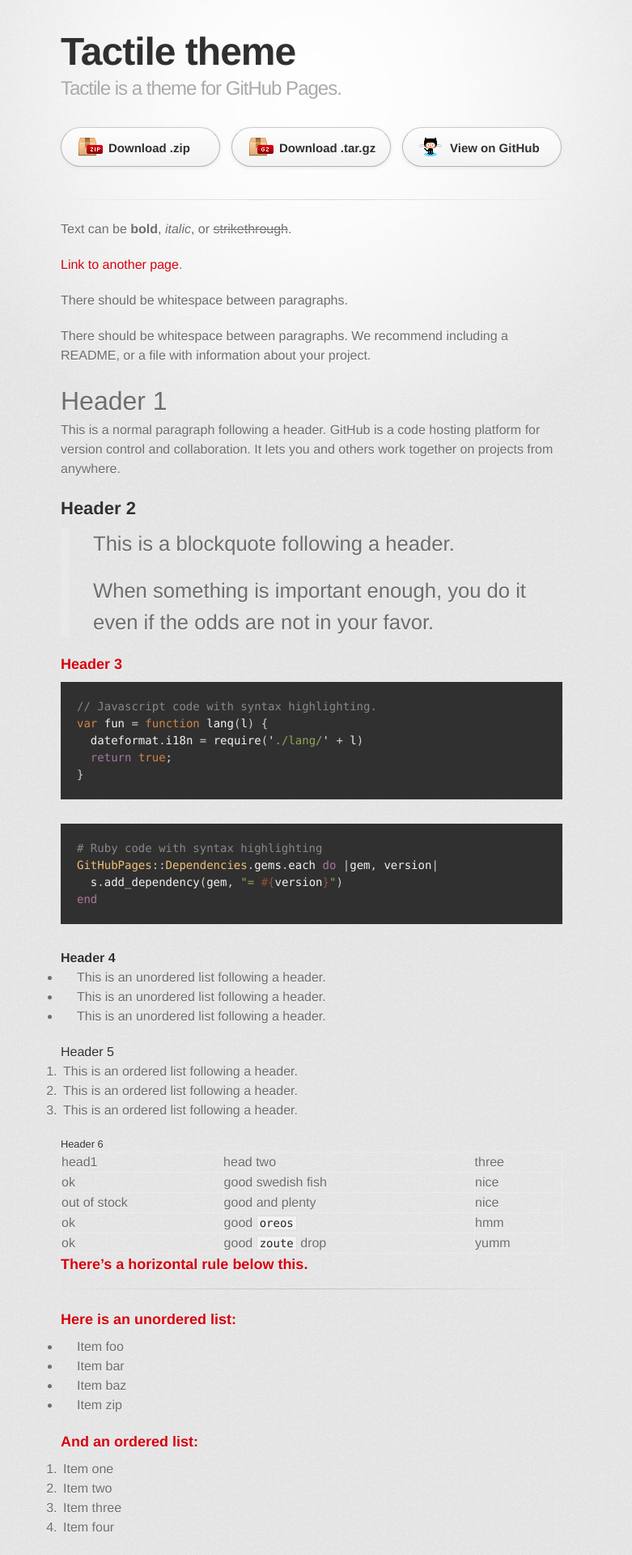
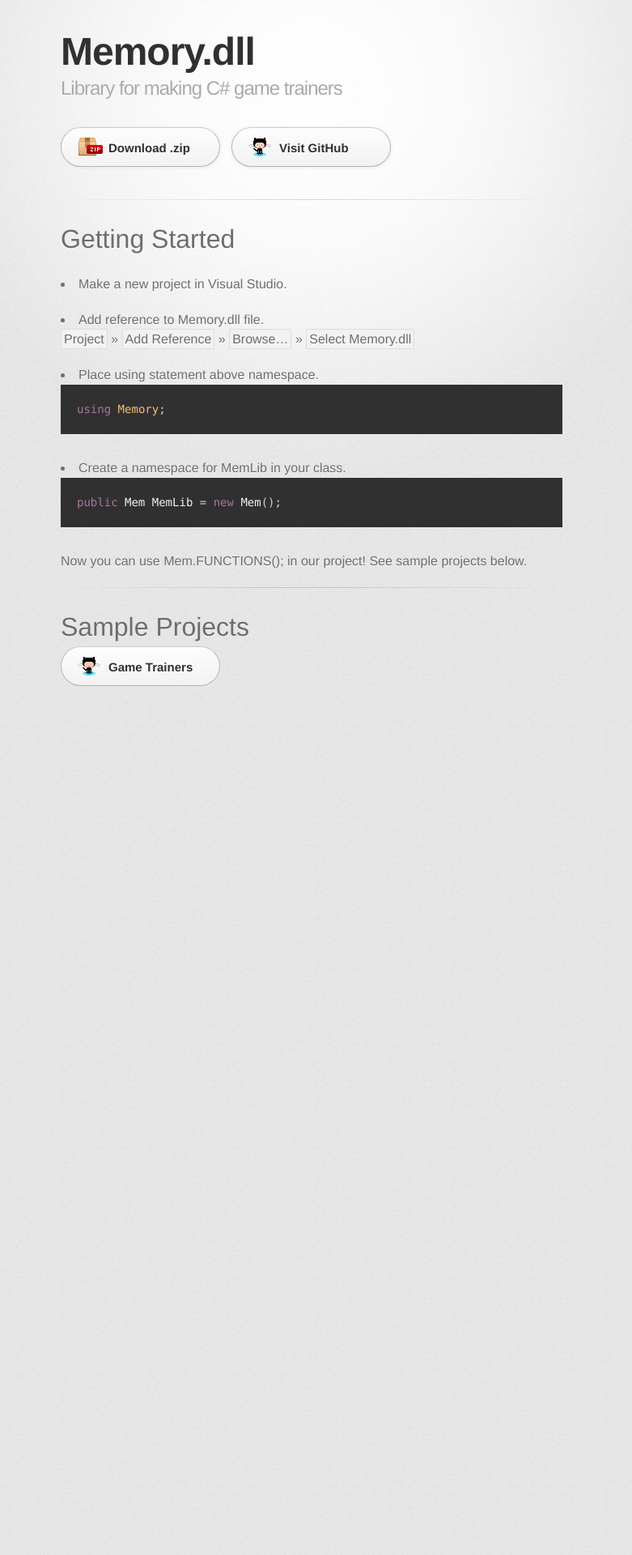
Before and after one commit to erfg12/memory.dll, a Jekyll site: the page built from index.md, in a window 1280 px wide. Shown: the top 1920 px of the page at 81% size, without its empty margins (255-1036 px from the left). Built offline with Jekyll 4.4.1, drawn with Linux system fonts in a browser that asks for light colours; some web fonts are replaced; our own code applies the rules of GitHub Pages for plain Markdown files; after the commit the page ends 900 px from its top, so only the background shows below that; some of the changed text lies outside the part shown.

Commit message:
final style changes

````diff
--- a/_config.yml
+++ b/_config.yml
@@ -1,5 +1,5 @@
-title: Tactile theme
-description: Tactile is a theme for GitHub Pages.
+title: memory.dll
+description: Library for making C# game trainers
 show_downloads: true
 google_analytics:
 theme:
--- a/_layouts/default.html
+++ b/_layouts/default.html
@@ -9,7 +9,7 @@
     <!--[if lt IE 9]>
     <script src="//html5shiv.googlecode.com/svn/trunk/html5.js"></script>
     <![endif]-->
-    <title>{{ site.title | default: site.github.repository_name }} by {{ site.github.owner_name }}</title>
+    <title>Memory.dll - C# Game Hacking Library</title>
   </head>
 
   <body>
@@ -17,31 +17,17 @@
       <div class="inner">
 
         <header>
-          <h1>{{ page.title | default: site.title | default: site.github.repository_name }}</h1>
-          <h2>{{ page.description | default: site.description | default: site.github.project_tagline }}</h2>
+          <h1>Memory.dll</h1>
+          <h2>Library for making C# game trainers</h2>
         </header>
         <section id="downloads" class="clearfix">
-          {% if site.show_downloads %}
-          <a href="{{ site.github.zip_url }}" id="download-zip" class="button"><span>Download .zip</span></a>
-          <a href="{{ site.github.tar_url }}" id="download-tar-gz" class="button"><span>Download .tar.gz</span></a>
-          {% endif %}
-	  {% if site.github.is_project_page %}
-          <a href="{{ site.github.repository_url }}" id="view-on-github" class="button"><span>View on GitHub</span></a>
-	  {% else %}
-          <a href="{{ site.github.owner_url }}" id="view-on-github" class="button"><span>View on GitHub</span></a>
-	  {% endif %}
+        <a href="https://github.com/erfg12/memory.dll/releases" id="download-zip" class="button"><span>Download .zip</span></a>
+        <a href="https://github.com/erfg12/memory.dll" id="view-on-github" class="button"><span>Visit GitHub</span></a>
         </section>
         <hr>
         <section id="main_content">
           {{ content }}
         </section>
-
-        <footer>
-        {% if site.github.is_project_page %}
-          {{ site.title | default: site.github.repository_name }} is maintained by <a href="{{ site.github.owner_url }}">{{ site.github.owner_name }}</a><br>
-        {% endif %}
-          This page was generated by <a href="https://pages.github.com">GitHub Pages</a>.
-        </footer>
 
       </div>
     </div>
--- a/_sass/jekyll-theme-tactile.scss
+++ b/_sass/jekyll-theme-tactile.scss
@@ -94,6 +94,12 @@
 .inner {
   width: 620px;
   margin: 0 auto;
+}
+
+.highlight_this {
+	 padding: 3px;
+  background-color: #f2f2f2;
+  border: solid 1px #ddd;
 }
 
 #container .inner img {
--- a/index.md
+++ b/index.md
@@ -2,122 +2,21 @@
 layout: default
 ---
 
-Text can be **bold**, _italic_, or ~~strikethrough~~.
+# [](#header-1)Getting Started
 
-[Link to another page](another-page).
+<p><li>Make a new project in Visual Studio.</li></p>
+<li>Add reference to Memory.dll file.</li>
+<span class="highlight_this">Project</span> » <span class="highlight_this">Add Reference</span> » <span class="highlight_this">Browse...</span> » <span class="highlight_this">Select Memory.dll</span>
+<li>Place using statement above namespace.</li>
+```csharp
+using Memory;
+```
+<li>Create a namespace for MemLib in your class.</li>
+```csharp
+public Mem MemLib = new Mem();
+```
+Now you can use Mem.FUNCTIONS(); in our project! See sample projects below.
+<hr>
+# [](#header-1)Sample Projects
 
-There should be whitespace between paragraphs.
-
-There should be whitespace between paragraphs. We recommend including a README, or a file with information about your project.
-
-# [](#header-1)Header 1
-
-This is a normal paragraph following a header. GitHub is a code hosting platform for version control and collaboration. It lets you and others work together on projects from anywhere.
-
-## [](#header-2)Header 2
-
-> This is a blockquote following a header.
->
-> When something is important enough, you do it even if the odds are not in your favor.
-
-### [](#header-3)Header 3
-
-```js
-// Javascript code with syntax highlighting.
-var fun = function lang(l) {
-  dateformat.i18n = require('./lang/' + l)
-  return true;
-}
-```
-
-```ruby
-# Ruby code with syntax highlighting
-GitHubPages::Dependencies.gems.each do |gem, version|
-  s.add_dependency(gem, "= #{version}")
-end
-```
-
-#### [](#header-4)Header 4
-
-*   This is an unordered list following a header.
-*   This is an unordered list following a header.
-*   This is an unordered list following a header.
-
-##### [](#header-5)Header 5
-
-1.  This is an ordered list following a header.
-2.  This is an ordered list following a header.
-3.  This is an ordered list following a header.
-
-###### [](#header-6)Header 6
-
-| head1        | head two          | three |
-|:-------------|:------------------|:------|
-| ok           | good swedish fish | nice  |
-| out of stock | good and plenty   | nice  |
-| ok           | good `oreos`      | hmm   |
-| ok           | good `zoute` drop | yumm  |
-
-### There's a horizontal rule below this.
-
-* * *
-
-### Here is an unordered list:
-
-*   Item foo
-*   Item bar
-*   Item baz
-*   Item zip
-
-### And an ordered list:
-
-1.  Item one
-1.  Item two
-1.  Item three
-1.  Item four
-
-### And a nested list:
-
-- level 1 item
-  - level 2 item
-  - level 2 item
-    - level 3 item
-    - level 3 item
-- level 1 item
-  - level 2 item
-  - level 2 item
-  - level 2 item
-- level 1 item
-  - level 2 item
-  - level 2 item
-- level 1 item
-
-### Small image
-
-![](https://assets-cdn.github.com/images/icons/emoji/octocat.png)
-
-### Large image
-
-![](https://guides.github.com/activities/hello-world/branching.png)
-
-
-### Definition lists can be used with HTML syntax.
-
-<dl>
-<dt>Name</dt>
-<dd>Godzilla</dd>
-<dt>Born</dt>
-<dd>1952</dd>
-<dt>Birthplace</dt>
-<dd>Japan</dd>
-<dt>Color</dt>
-<dd>Green</dd>
-</dl>
-
-```
-Long, single-line code blocks should not wrap. They should horizontally scroll if they are too long. This line should be long enough to demonstrate this.
-```
-
-```
-The final element.
-```
+<a href="https://github.com/erfg12/Game-Trainers" id="view-on-github" class="button"><span>Game Trainers</span></a>
````
